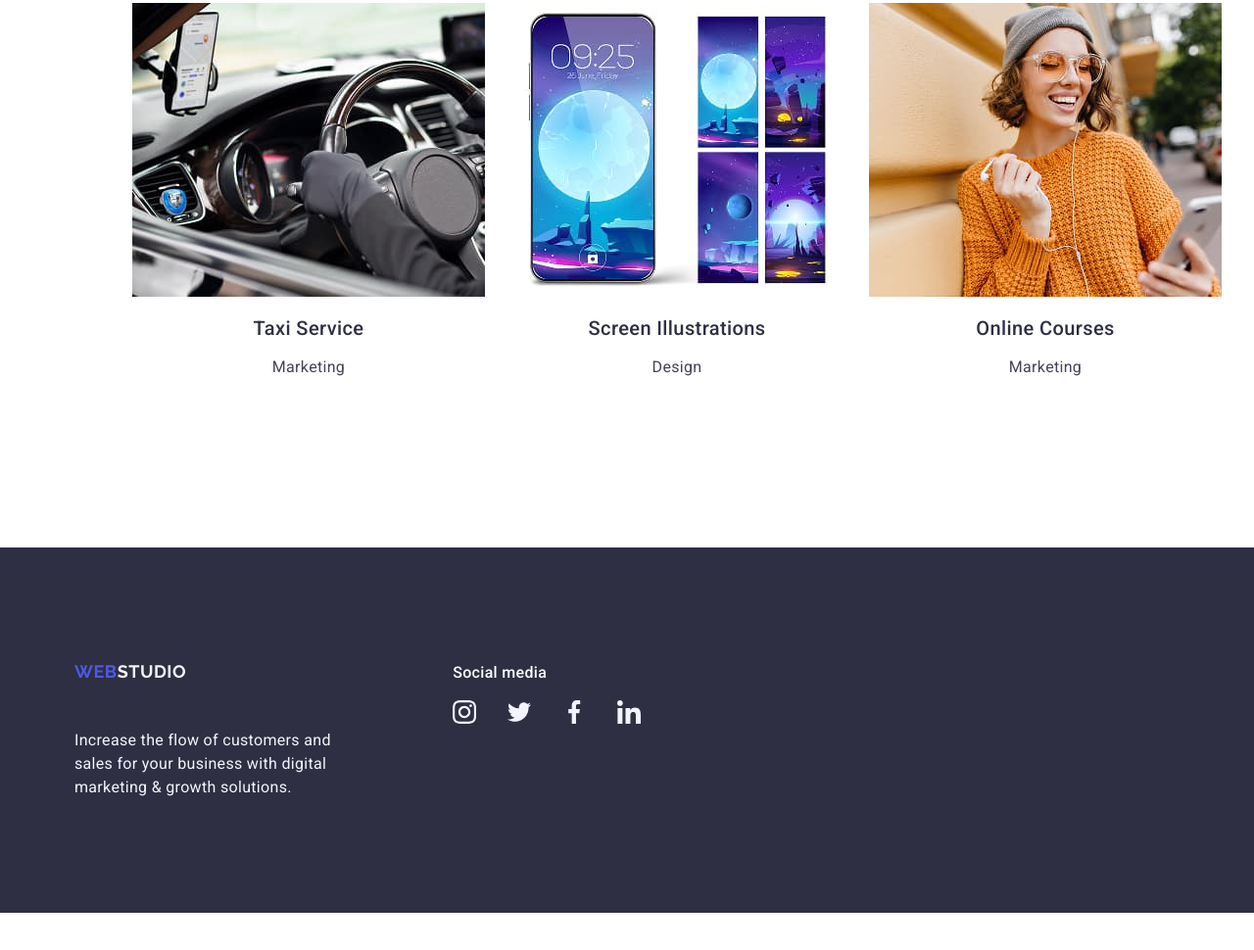
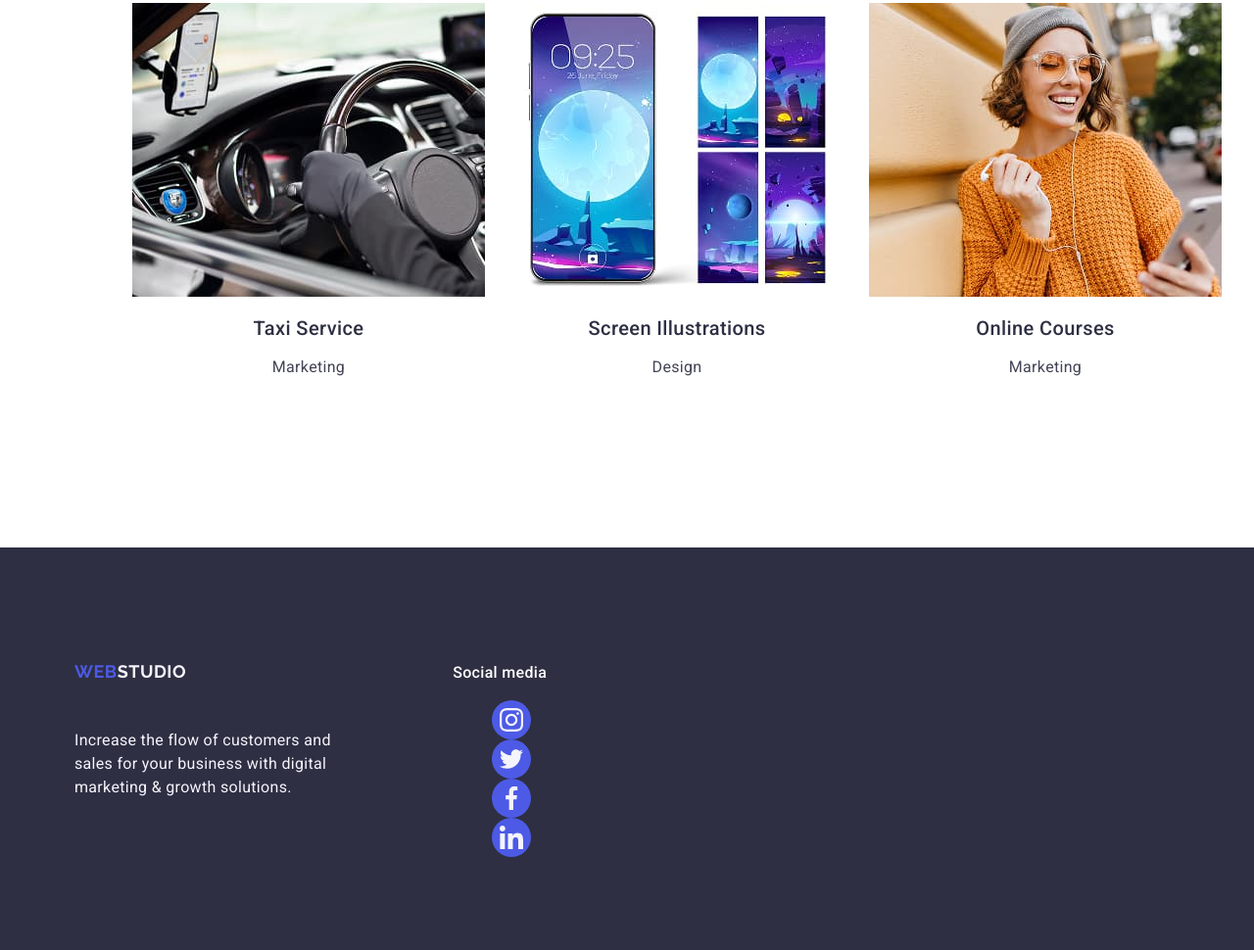
Before and after one commit to wrldworry/goit-markup-hw-04, a plain HTML site: page index.html in a window 1280 px wide. Shown: the part 2821-3791 px from the top of the page at 98% size. Before the commit the page ends 3753 px from the top, so only its background shows below. Drawn offline with nearby package versions, Linux system fonts and the light colour scheme.

Commit message:
not first commit

```diff
--- a/css/styles.css
+++ b/css/styles.css
@@ -178,9 +178,9 @@ color: black;
     padding: 188px 0;
     background-image: linear-gradient(rgba(46, 47, 66, 0.7), rgba(46, 47, 66, 0.7)), url(../images/people-office\ 1.jpg);
     background-position: center;
+    max-width: 1440px;
     background-repeat: no-repeat;
     background-size: cover;
-    max-width: 1440px;
 }
 
 .icon-container {
@@ -364,14 +364,6 @@ color: #2E2F42;
     padding: 0;
 }
 
-.social-list-footer {
-  list-style: none;
-  display: flex;
-  justify-content: center;
-  gap: 16px;
-  padding: 0;
-}
-
 .social-item {
     width: 40px;
     height: 40px;
@@ -391,11 +383,6 @@ color: #2E2F42;
 .social-link:hover,
 .social-link:focus {
     background-color: #404bbf;
-}
-
-.social-link-footer:hover,
-.social-link-footer:focus {
-  background-color: #31d0aa;
 }
 
 .social-icon {
@@ -426,8 +413,8 @@ font-size: 16px;
 line-height: 24px;
 letter-spacing: 0.02em;
 color: #F4F4FD;
+max-width: 264px;
 margin-bottom: 16px;
-max-width: 264px;
 }
 
 .hhero {
@@ -572,7 +559,7 @@ margin: 0 auto 24px;
     align-items: baseline;
   }
 
-  .social-text {
+  .social-text-footer {
     font-weight: 500;
     font-size: 16px;
     line-height: 1.5;
@@ -582,9 +569,13 @@ margin: 0 auto 24px;
   }
   .social-list {
     display: flex;
-    gap: 24px;
+    gap: 16px;
   }
-  .social-link {
+  .social-item {
+    width: 40px;
+    height: 40px;
+  }
+  .social-link-footer {
     width: 100%;
     height: 100%;
     background-color: var(--blue, #4d5ae5);
@@ -595,7 +586,7 @@ margin: 0 auto 24px;
     transition: background-color 250ms cubic-bezier(0.4, 0, 0.2, 1);
   }
   .social-link:hover, .social-link:focus {
-    background-color: #404bbf;
+    background-color: #31d0aa;
   }
   .social-icon {
     fill: var(--icon-color, #f4f4fd);
--- a/index.html
+++ b/index.html
@@ -322,7 +322,7 @@
         <p class="footer_text">Increase the flow of customers and sales for your business with digital marketing & growth solutions.</p>
         </div>
         <div class="footer-socials">
-          <p class="social-text">Social media</p>
+          <p class="social-text-footer">Social media</p>
           <ul class="social-list-footer">
             <li class="social-item">
               <a href="#" class="social-link-footer">
```
